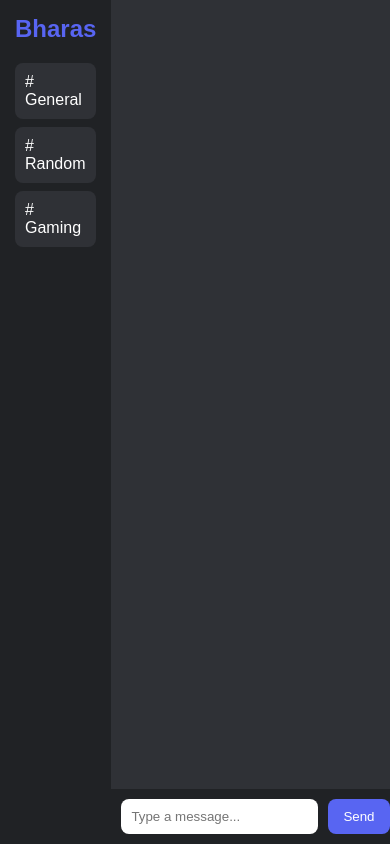
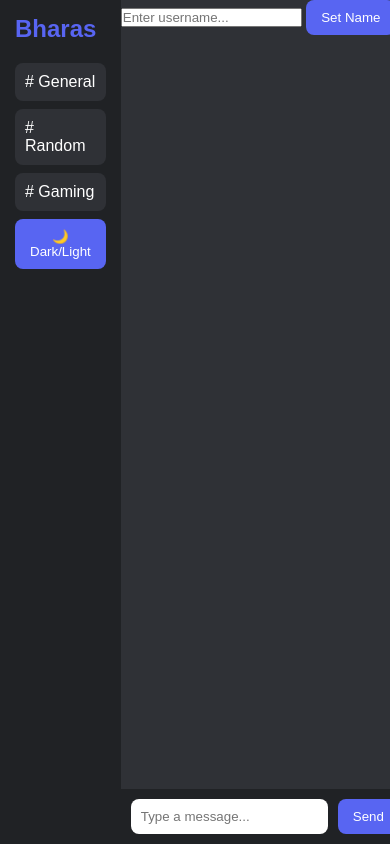
Before and after one commit to Sujalofficial07/Bharas, a plain HTML site: page index.html in a window 390 px wide. Drawn offline with Linux system fonts and the light colour scheme; no server answers.

Commit message:
Update index.html

```diff
--- a/index.html
+++ b/index.html
@@ -10,14 +10,23 @@
   <!-- Sidebar -->
   <div id="sidebar">
     <h2>Bharas</h2>
-    <div class="channel" onclick="switchChannel('general')"># General</div>
-    <div class="channel" onclick="switchChannel('random')"># Random</div>
-    <div class="channel" onclick="switchChannel('gaming')"># Gaming</div>
+    <div id="channels">
+      <div class="channel active" onclick="switchChannel('general', this)"># General</div>
+      <div class="channel" onclick="switchChannel('random', this)"># Random</div>
+      <div class="channel" onclick="switchChannel('gaming', this)"># Gaming</div>
+    </div>
+    <button id="theme-toggle" onclick="toggleTheme()">🌙 Dark/Light</button>
   </div>
 
   <!-- Chat Section -->
   <div id="chat-section">
+    <div id="username-box">
+      <input id="username" placeholder="Enter username..." />
+      <button onclick="setUsername()">Set Name</button>
+    </div>
+
     <div id="chat"></div>
+
     <div id="input-area">
       <input id="msg" placeholder="Type a message..." />
       <button onclick="sendMessage()">Send</button>
```
